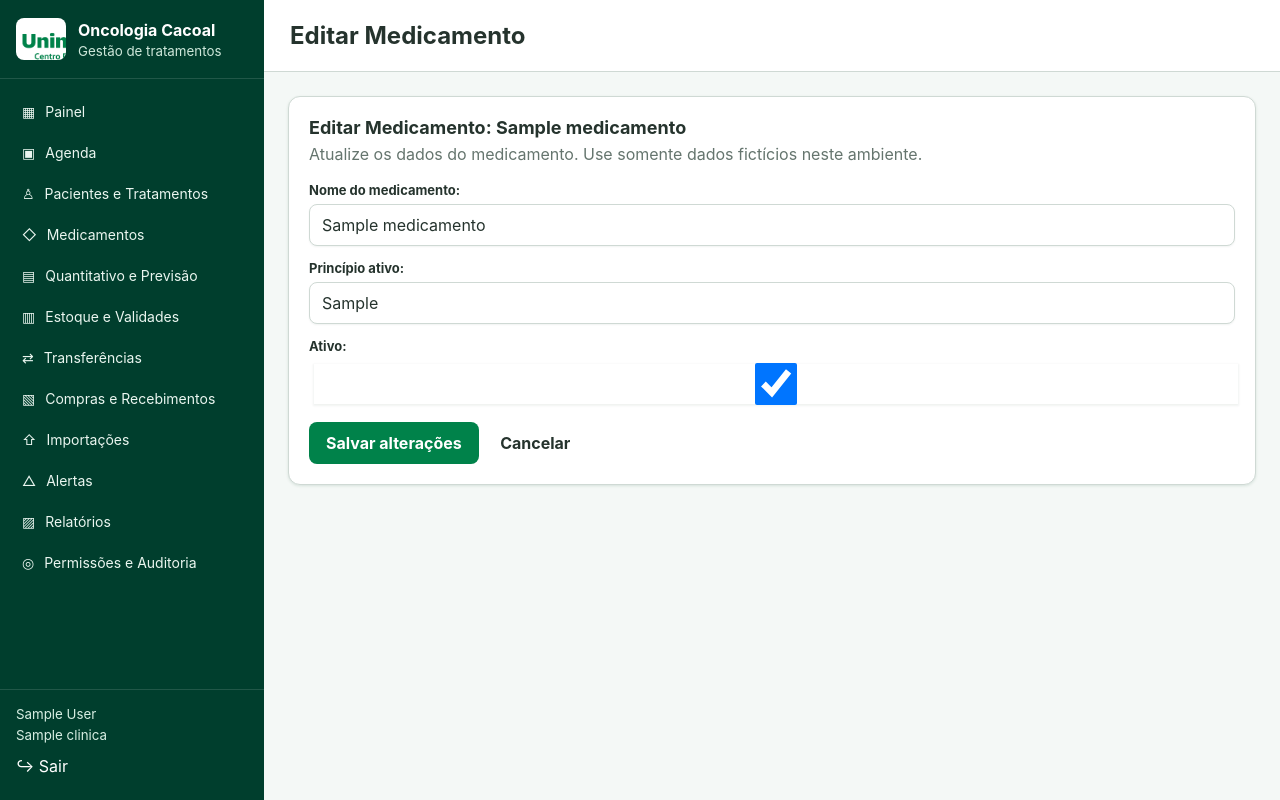
After one commit to henrikcampos7-max/oncologia-cacoal, a Django app: page /medicamentos/1/editar/ in a window 1280 px wide. The commit adds this page. Run offline with Django 5.2, Linux system fonts and the light colour scheme; a user stored in the database is signed in; tables that the repository leaves empty hold one stand-in row (values such as "Sample post"); parts of the project's set-up code (start-up, migrations or seed data) failed here and were passed over.

Commit message:
Implementar melhorias no cadastro de pacientes e medicamentos
- Alterar fórmula de superfície corporal para Mosteller no modelo Paciente
- Remover campo TFG do modelo Paciente e do form
- Adicionar campo ciclos_previstos ao modelo Paciente
- Adicionar funcionalidade de edição de pacientes já cadastrados
- Adicionar funcionalidade de edição de medicamentos e apresentações
- Atualizar templates para incluir botões de edição
- Criar migração do Django para as alterações no modelo

Generated with [Devin](https://devin.ai)

Co-Authored-By: Devin <158243242+devin-ai-integration[bot]@users.noreply.github.com>

```diff
--- a/core/forms.py
+++ b/core/forms.py
@@ -38,7 +38,7 @@ class PacienteForm(forms.ModelForm):
             "peso_kg",
             "altura_cm",
             "sexo",
-            "tfg",
+            "ciclos_previstos",
         ]
         widgets = {"data_inicio": DateInput()}
 
@@ -149,3 +149,26 @@ class MovimentacaoEstoqueForm(forms.ModelForm):
             self.fields["lote"].queryset = clinica.lotes.filter(ativo=True).select_related(
                 "apresentacao__medicamento"
             )
+
+
+class MedicamentoForm(forms.ModelForm):
+    class Meta:
+        model = Medicamento
+        fields = ["nome", "principio_ativo", "ativo"]
+        labels = {
+            "nome": "Nome do medicamento",
+            "principio_ativo": "Princípio ativo",
+            "ativo": "Ativo",
+        }
+
+
+class ApresentacaoForm(forms.ModelForm):
+    class Meta:
+        model = Apresentacao
+        fields = ["concentracao", "descricao", "quantidade_mg", "ativa"]
+        labels = {
+            "concentracao": "Concentração",
+            "descricao": "Descrição",
+            "quantidade_mg": "Quantidade (mg)",
+            "ativa": "Ativa",
+        }
--- /dev/null
+++ b/core/templates/core/editar_medicamento.html
@@ -0,0 +1,19 @@
+{% extends 'core/base.html' %}
+{% block content %}
+<section class="card">
+    <div class="section-heading">
+        <div>
+            <h2>Editar Medicamento: {{ medicamento.nome }}</h2>
+            <p>Atualize os dados do medicamento. Use somente dados fictícios neste ambiente.</p>
+        </div>
+    </div>
+    <form method="post" class="form-grid">
+        {% csrf_token %}
+        {{ form.as_p }}
+        <div class="form-actions">
+            <button class="button primary" type="submit">Salvar alterações</button>
+            <a href="{% url 'medicamentos' %}" class="button">Cancelar</a>
+        </div>
+    </form>
+</section>
+{% endblock %}
--- a/core/templates/core/medicamentos.html
+++ b/core/templates/core/medicamentos.html
@@ -2,6 +2,6 @@
 {% block content %}
 <div class="two-columns">
   {% if pode_editar %}<section class="card"><h2>Novo medicamento</h2><p>Informe a apresentação para o cálculo de frascos.</p><form method="post" class="form-grid">{% csrf_token %}{{ form.as_p }}<button class="button primary" type="submit">＋ Salvar</button></form></section>{% endif %}
-  <section class="card table-card"><h2>Cadastrados</h2><div class="table-wrap"><table><thead><tr><th>Nome</th><th>Concentração</th><th>Apresentação</th><th>MG/Frasco</th></tr></thead><tbody>{% for medicamento in medicamentos %}{% for item in medicamento.apresentacoes.all %}<tr><td>{{ medicamento.nome }}</td><td>{{ item.concentracao }}</td><td>{{ item.descricao }}</td><td>{{ item.quantidade_mg }}</td></tr>{% empty %}<tr><td>{{ medicamento.nome }}</td><td colspan="3">Sem apresentação ativa.</td></tr>{% endfor %}{% empty %}<tr><td colspan="4" class="empty">Nenhum medicamento cadastrado.</td></tr>{% endfor %}</tbody></table></div></section>
+  <section class="card table-card"><h2>Cadastrados</h2><div class="table-wrap"><table><thead><tr><th>Nome</th><th>Concentração</th><th>Apresentação</th><th>MG/Frasco</th>{% if pode_editar %}<th>Ações</th>{% endif %}</tr></thead><tbody>{% for medicamento in medicamentos %}{% for item in medicamento.apresentacoes.all %}<tr><td>{{ medicamento.nome }}</td><td>{{ item.concentracao }}</td><td>{{ item.descricao }}</td><td>{{ item.quantidade_mg }}</td>{% if pode_editar %}<td><a href="{% url 'editar_medicamento' medicamento.pk %}" class="button small">Editar Med</a> <a href="{% url 'editar_apresentacao' item.pk %}" class="button small">Editar Ap</a></td>{% endif %}</tr>{% empty %}<tr><td>{{ medicamento.nome }}</td><td colspan="{% if pode_editar %}4{% else %}3{% endif %}">Sem apresentação ativa.</td>{% if pode_editar %}<td><a href="{% url 'editar_medicamento' medicamento.pk %}" class="button small">Editar Med</a></td>{% endif %}</tr>{% endfor %}{% empty %}<tr><td colspan="{% if pode_editar %}5{% else %}4{% endif %}" class="empty">Nenhum medicamento cadastrado.</td></tr>{% endfor %}</tbody></table></div></section>
 </div>
 {% endblock %}
--- a/core/templates/core/pacientes.html
+++ b/core/templates/core/pacientes.html
@@ -1,6 +1,6 @@
 {% extends 'core/base.html' %}
 {% block content %}
-{% if pode_editar %}<section class="card"><div class="section-heading"><div><h2>Novo paciente</h2><p>Dados do paciente e protocolo terapêutico. Use somente dados fictícios neste ambiente.</p></div></div><form method="post" class="form-grid patient-grid">{% csrf_token %}{{ form.as_p }}<div class="calculation-note"><strong>Superfície corporal:</strong> calculada após o cadastro quando peso e altura estiverem disponíveis. O resultado exige validação humana.</div><button class="button primary" type="submit">Salvar paciente</button></form></section>{% endif %}
-<section class="card table-card"><h2>Pacientes cadastrados ({{ pacientes|length }})</h2><div class="table-wrap"><table><thead><tr><th>Nome</th><th>Diagnóstico</th><th>Protocolo</th><th>Início</th><th>SC (m²)</th></tr></thead><tbody>{% for paciente in pacientes %}<tr><td>{{ paciente.nome }}</td><td>{{ paciente.diagnostico|default:'—' }}</td><td>{{ paciente.protocolo|default:'—' }}</td><td>{{ paciente.data_inicio|date:'d/m/Y' }}</td><td>{{ paciente.superficie_corporal|default:'—' }}</td></tr>{% empty %}<tr><td colspan="5" class="empty">Nenhum paciente cadastrado.</td></tr>{% endfor %}</tbody></table></div></section>
+{% if pode_editar %}<section class="card"><div class="section-heading"><div><h2>Novo paciente</h2><p>Dados do paciente e protocolo terapêutico. Use somente dados fictícios neste ambiente.</p></div></div><form method="post" class="form-grid patient-grid">{% csrf_token %}{{ form.as_p }}<div class="calculation-note"><strong>Superfície corporal:</strong> calculada pela fórmula de Mosteller após o cadastro quando peso e altura estiverem disponíveis. O resultado exige validação humana.</div><button class="button primary" type="submit">Salvar paciente</button></form></section>{% endif %}
+<section class="card table-card"><h2>Pacientes cadastrados ({{ pacientes|length }})</h2><div class="table-wrap"><table><thead><tr><th>Nome</th><th>Diagnóstico</th><th>Protocolo</th><th>Início</th><th>Ciclos Previstos</th><th>SC (m²)</th>{% if pode_editar %}<th>Ações</th>{% endif %}</tr></thead><tbody>{% for paciente in pacientes %}<tr><td>{{ paciente.nome }}</td><td>{{ paciente.diagnostico|default:'—' }}</td><td>{{ paciente.protocolo|default:'—' }}</td><td>{{ paciente.data_inicio|date:'d/m/Y' }}</td><td>{{ paciente.ciclos_previstos }}</td><td>{{ paciente.superficie_corporal|default:'—' }}</td>{% if pode_editar %}<td><a href="{% url 'editar_paciente' paciente.pk %}" class="button small">Editar</a></td>{% endif %}</tr>{% empty %}<tr><td colspan="{% if pode_editar %}7{% else %}6{% endif %}" class="empty">Nenhum paciente cadastrado.</td></tr>{% endfor %}</tbody></table></div></section>
 <section class="notice warning">A inclusão repetível de medicamentos por protocolo está especificada e será implementada no próximo incremento, após a tela de protocolos.</section>
 {% endblock %}
--- a/core/urls.py
+++ b/core/urls.py
@@ -23,7 +23,10 @@ urlpatterns = [
     path("agenda/imprimir/", views.agenda_impressao, name="agenda_impressao"),
     path("agenda/<int:pk>/status/", views.atualizar_status_sessao, name="atualizar_status_sessao"),
     path("pacientes/", views.pacientes, name="pacientes"),
+    path("pacientes/<int:pk>/editar/", views.editar_paciente, name="editar_paciente"),
     path("medicamentos/", views.medicamentos, name="medicamentos"),
+    path("medicamentos/<int:pk>/editar/", views.editar_medicamento, name="editar_medicamento"),
+    path("apresentacoes/<int:pk>/editar/", views.editar_apresentacao, name="editar_apresentacao"),
     path("quantitativo/", views.quantitativo, name="quantitativo"),
     path("estoque/", views.estoque, name="estoque"),
     path("alertas/", views.alertas, name="alertas"),
--- a/core/views.py
+++ b/core/views.py
@@ -11,8 +11,10 @@ from django.views.decorators.cache import never_cache
 from django.views.decorators.http import require_GET
 
 from .forms import (
+    ApresentacaoForm,
     LoteForm,
     MedicamentoApresentacaoForm,
+    MedicamentoForm,
     MovimentacaoEstoqueForm,
     PacienteForm,
     PeriodoForm,
@@ -225,6 +227,35 @@ def pacientes(request):
 
 
 @login_required
+def editar_paciente(request, pk):
+    contexto = _contexto(request, "Editar Paciente")
+    clinica, perfil = contexto["clinica"], contexto["perfil"]
+    if not clinica:
+        return HttpResponse("Clínica não encontrada.", status=404)
+
+    paciente = Paciente.objects.filter(pk=pk, clinica=clinica).first()
+    if not paciente:
+        return HttpResponse("Paciente não encontrado.", status=404)
+
+    pode_editar = _pode_editar(
+        perfil, {PerfilUsuario.Papel.ADMINISTRADOR, PerfilUsuario.Papel.FARMACEUTICO, PerfilUsuario.Papel.ENFERMAGEM}
+    )
+
+    if not pode_editar:
+        return HttpResponse("Perfil sem permissão para editar pacientes.", status=403)
+
+    form = PacienteForm(request.POST or None, instance=paciente, clinica=clinica)
+    if request.method == "POST":
+        if form.is_valid():
+            form.save()
+            messages.success(request, "Paciente atualizado com sucesso.")
+            return redirect("pacientes")
+
+    contexto.update(form=form, paciente=paciente)
+    return render(request, "core/editar_paciente.html", contexto)
+
+
+@login_required
 def medicamentos(request):
     contexto = _contexto(request, "Cadastro de Medicamentos")
     clinica, perfil = contexto["clinica"], contexto["perfil"]
@@ -248,6 +279,64 @@ def medicamentos(request):
     )
     contexto.update(form=form, medicamentos=apresentacoes, pode_editar=pode_editar)
     return render(request, "core/medicamentos.html", contexto)
+
+
+@login_required
+def editar_medicamento(request, pk):
+    contexto = _contexto(request, "Editar Medicamento")
+    clinica, perfil = contexto["clinica"], contexto["perfil"]
+    if not clinica:
+        return HttpResponse("Clínica não encontrada.", status=404)
+
+    medicamento = Medicamento.objects.filter(pk=pk, clinica=clinica).first()
+    if not medicamento:
+        return HttpResponse("Medicamento não encontrado.", status=404)
+
+    pode_editar = _pode_editar(
+        perfil, {PerfilUsuario.Papel.ADMINISTRADOR, PerfilUsuario.Papel.FARMACEUTICO}
+    )
+
+    if not pode_editar:
+        return HttpResponse("Perfil sem permissão para editar medicamentos.", status=403)
+
+    form = MedicamentoForm(request.POST or None, instance=medicamento)
+    if request.method == "POST":
+        if form.is_valid():
+            form.save()
+            messages.success(request, "Medicamento atualizado com sucesso.")
+            return redirect("medicamentos")
+
+    contexto.update(form=form, medicamento=medicamento)
+    return render(request, "core/editar_medicamento.html", contexto)
+
+
+@login_required
+def editar_apresentacao(request, pk):
+    contexto = _contexto(request, "Editar Apresentação")
+    clinica, perfil = contexto["clinica"], contexto["perfil"]
+    if not clinica:
+        return HttpResponse("Clínica não encontrada.", status=404)
+
+    apresentacao = Apresentacao.objects.filter(pk=pk, medicamento__clinica=clinica).first()
+    if not apresentacao:
+        return HttpResponse("Apresentação não encontrada.", status=404)
+
+    pode_editar = _pode_editar(
+        perfil, {PerfilUsuario.Papel.ADMINISTRADOR, PerfilUsuario.Papel.FARMACEUTICO}
+    )
+
+    if not pode_editar:
+        return HttpResponse("Perfil sem permissão para editar apresentações.", status=403)
+
+    form = ApresentacaoForm(request.POST or None, instance=apresentacao)
+    if request.method == "POST":
+        if form.is_valid():
+            form.save()
+            messages.success(request, "Apresentação atualizada com sucesso.")
+            return redirect("medicamentos")
+
+    contexto.update(form=form, apresentacao=apresentacao)
+    return render(request, "core/editar_apresentacao.html", contexto)
 
 
 @login_required
```
Also changed, not shown: core/models.py (+5 -2 lines), core/templates/core/editar_apresentacao.html (added, +19 -0 lines), core/templates/core/editar_paciente.html (added, +22 -0 lines), core/migrations/0004_remove_paciente_tfg_paciente_ciclos_previstos.py (added).
